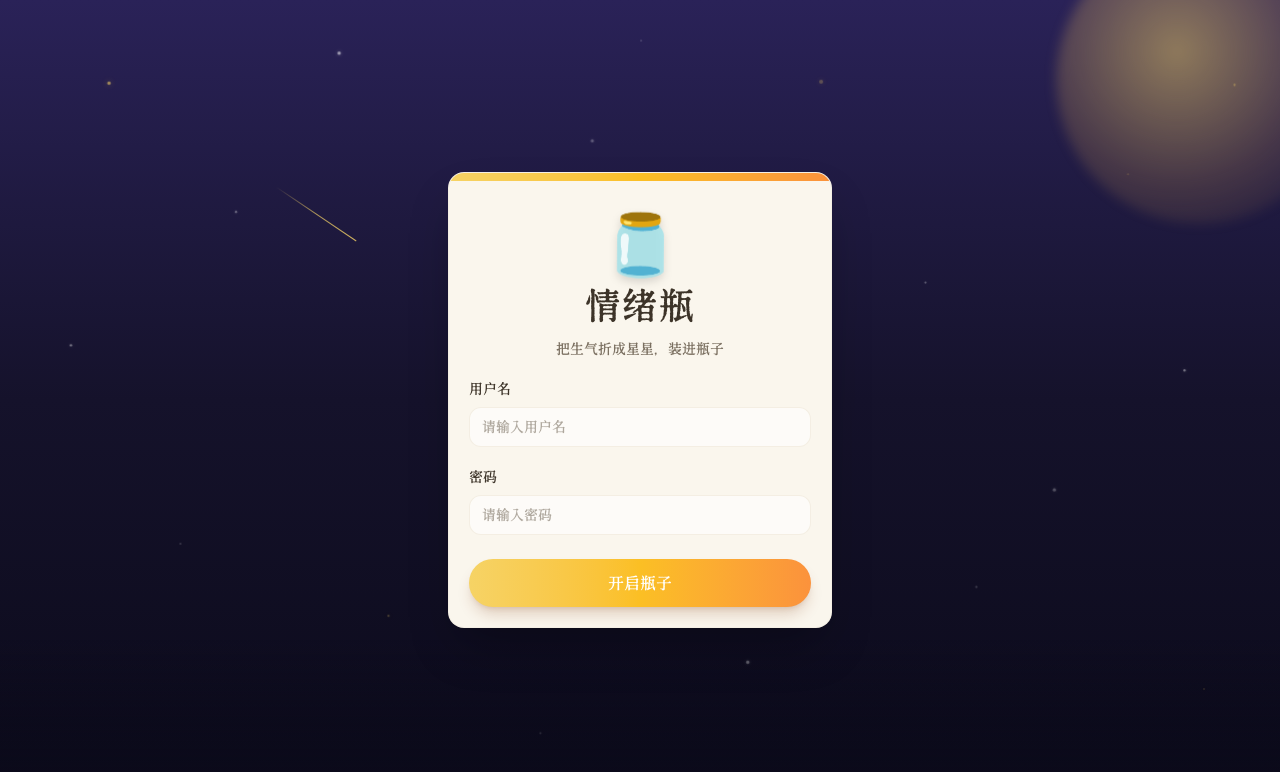
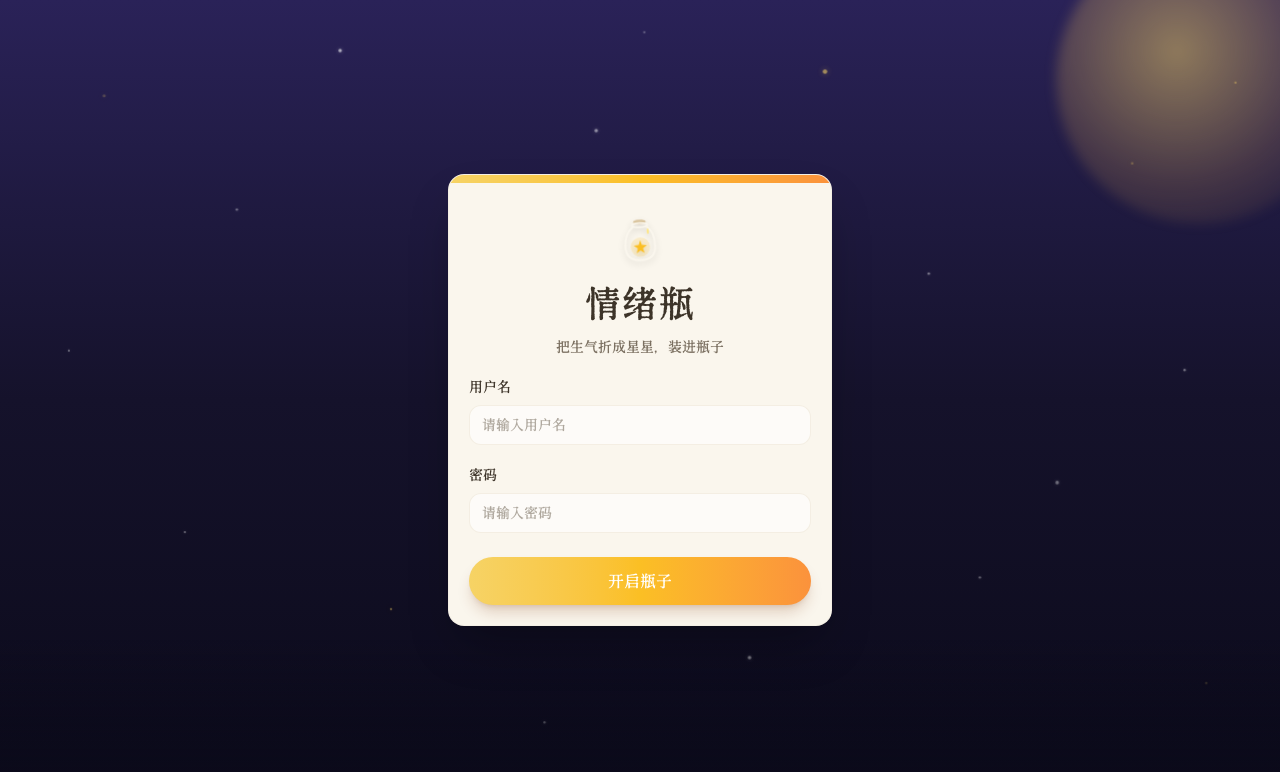
Before and after one commit to TeemoSun/angerlog, a React (Vite) app in the folder frontend/: page /login in a window 1280 px wide. Shown: the top 772 px of the page. Built offline with nearby package versions, Linux system fonts and the light colour scheme.

Commit message:
feat(ui): apply A1 minimal vector logo (warm milk & amber) across favicon, header, and login

```diff
--- /dev/null
+++ b/frontend/src/components/Logo.tsx
@@ -0,0 +1,39 @@
+export function Logo({
+  size = 32,
+  className = "",
+}: {
+  size?: number;
+  className?: string;
+}) {
+  return (
+    <svg
+      viewBox="0 0 64 64"
+      width={size}
+      height={size}
+      fill="none"
+      xmlns="http://www.w3.org/2000/svg"
+      className={className}
+      data-testid="app-logo"
+    >
+      {/* 奶驼色木塞 */}
+      <path d="M25 14C25 11 39 11 39 14V17H25V14Z" fill="#d9c49e" />
+      {/* 暖米白瓶口 */}
+      <ellipse cx="32" cy="18" rx="9" ry="2.5" stroke="#faf6ed" strokeWidth="2" />
+      {/* 暖米白瓶身线条 */}
+      <path
+        d="M24 20C20 23 15 28 15 42C15 54 22 58 32 58C42 58 49 54 49 42C49 28 44 23 40 20"
+        stroke="#faf6ed"
+        strokeWidth="2.2"
+        strokeLinecap="round"
+      />
+      {/* 浅金月牙挂饰 */}
+      <path d="M41 21C43 24 43 27 41 29C40 27 39 24 41 21Z" fill="#fde68a" />
+      {/* 暖金星芒与柔光 */}
+      <circle cx="32" cy="43" r="11" fill="#fbbf24" opacity="0.18" />
+      <path
+        d="M32 35L33.8 40.5L39.5 41L35 44.5L36.5 50L32 46.8L27.5 50L29 44.5L24.5 41L30.2 40.5L32 35Z"
+        fill="#fbbf24"
+      />
+    </svg>
+  );
+}
--- a/frontend/src/pages/HomePage.tsx
+++ b/frontend/src/pages/HomePage.tsx
@@ -5,6 +5,7 @@ import { useNavigate } from "react-router-dom";
 import { Bottle } from "@/components/Bottle";
 import { LogFormDialog } from "@/components/LogFormDialog";
 import { LogList } from "@/components/LogList";
+import { Logo } from "@/components/Logo";
 import { ResolveDialog } from "@/components/ResolveDialog";
 import { StatsPanel } from "@/components/StatsPanel";
 import { TabBar, type TabKey } from "@/components/TabBar";
@@ -108,7 +109,7 @@ export function HomePage() {
       <header className="sticky top-0 z-30 border-b border-white/10 bg-night-900/40 backdrop-blur-sm">
         <div className="mx-auto flex h-16 max-w-6xl items-center justify-between px-4">
           <div className="flex items-center gap-2.5">
-            <span className="text-2xl drop-shadow-md">🫙</span>
+            <Logo size={28} className="drop-shadow-md" />
             <h1 className="text-2xl font-normal tracking-wide text-paper">情绪瓶</h1>
           </div>
           <TabBar active={tab} onChange={setTab} />
--- a/frontend/src/pages/LoginPage.tsx
+++ b/frontend/src/pages/LoginPage.tsx
@@ -3,6 +3,7 @@ import { useState } from "react";
 import { useNavigate } from "react-router-dom";
 
 import { Button } from "@/components/ui/button";
+import { Logo } from "@/components/Logo";
 import { Card, CardContent, CardDescription, CardHeader, CardTitle } from "@/components/ui/card";
 import { Input } from "@/components/ui/input";
 import { Label } from "@/components/ui/label";
@@ -53,11 +54,11 @@ export function LoginPage() {
           <div className="h-2 bg-gradient-to-r from-star-gold via-star-amber to-star-orange" />
           <CardHeader className="items-center pt-8 text-center">
             <motion.div
-              className="mb-3 text-6xl drop-shadow-lg"
+              className="mb-3 drop-shadow-md"
               animate={{ y: [0, -6, 0], rotate: [0, 3, -3, 0] }}
               transition={{ duration: 5, repeat: Infinity, ease: "easeInOut" }}
             >
-              🫙
+              <Logo size={56} />
             </motion.div>
             <CardTitle className="text-4xl font-normal tracking-wide text-ink">
               情绪瓶
```
Also changed, not shown: frontend/index.html (+1 -1 lines), 1 other file (tests, documents, lock files or other folders).
